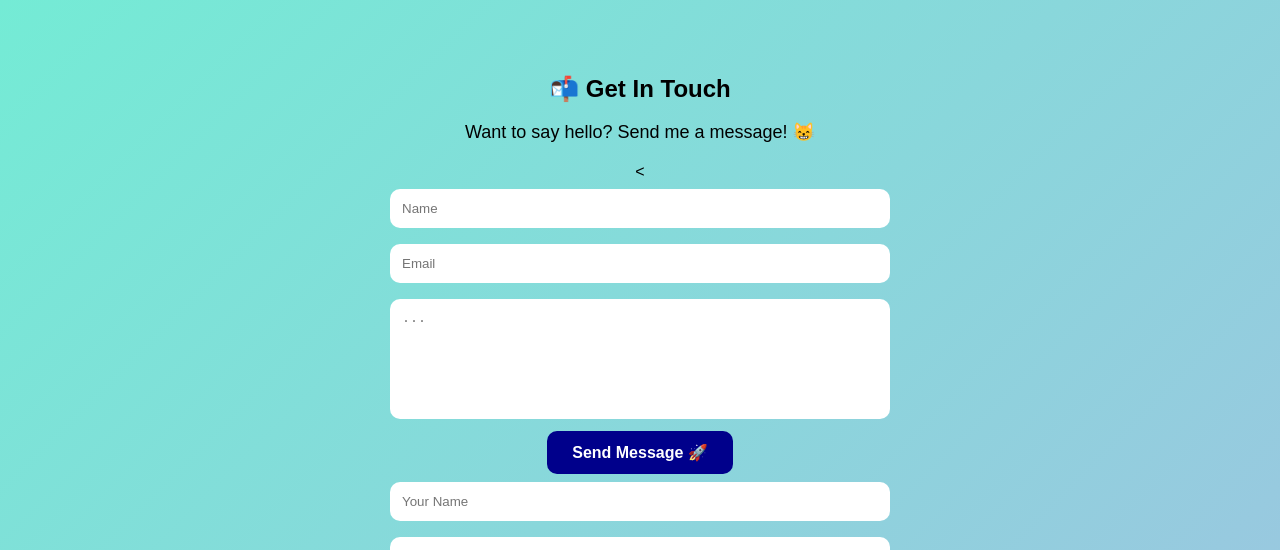
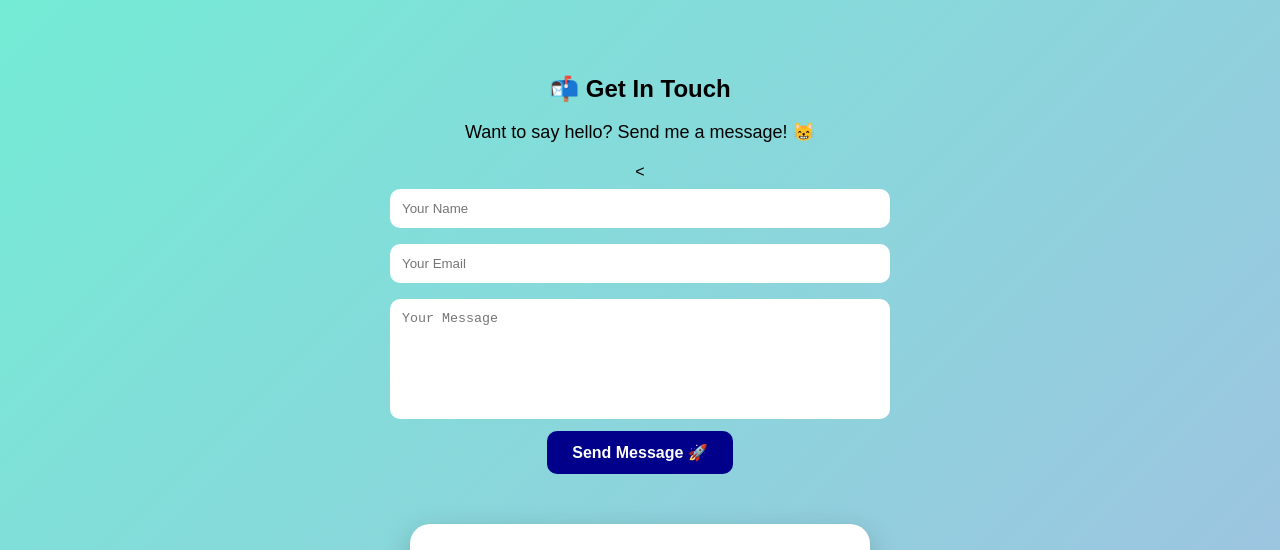
Before and after one commit to Luffy31-ai/my-first-website, a plain HTML site: page index.html in a window 1280 px wide. Shown: the top 550 px of the page. Drawn offline with Linux system fonts and the light colour scheme.

Commit message:
Update form inputs in index.html
Removed required attributes from form inputs and adjusted placeholders.

```diff
--- a/index.html
+++ b/index.html
@@ -115,16 +115,7 @@
 
     <<form action="https://formspree.io/f/xwlpjade"
          method="POST">
-    <input type="text" name="Name" placeholder="Name" required>
-
-    <input type="email" name="Email" placeholder="Email" required>
-
-    <textarea name="message" placeholder="..." required></textarea>
-
-    <button type="submit">Send Message 🚀</button>
-
-    </form>
-        <input type="text" placeholder="Your Name">
+      <input type="text" placeholder="Your Name">
 
         <input type="email" placeholder="Your Email">
 
```
